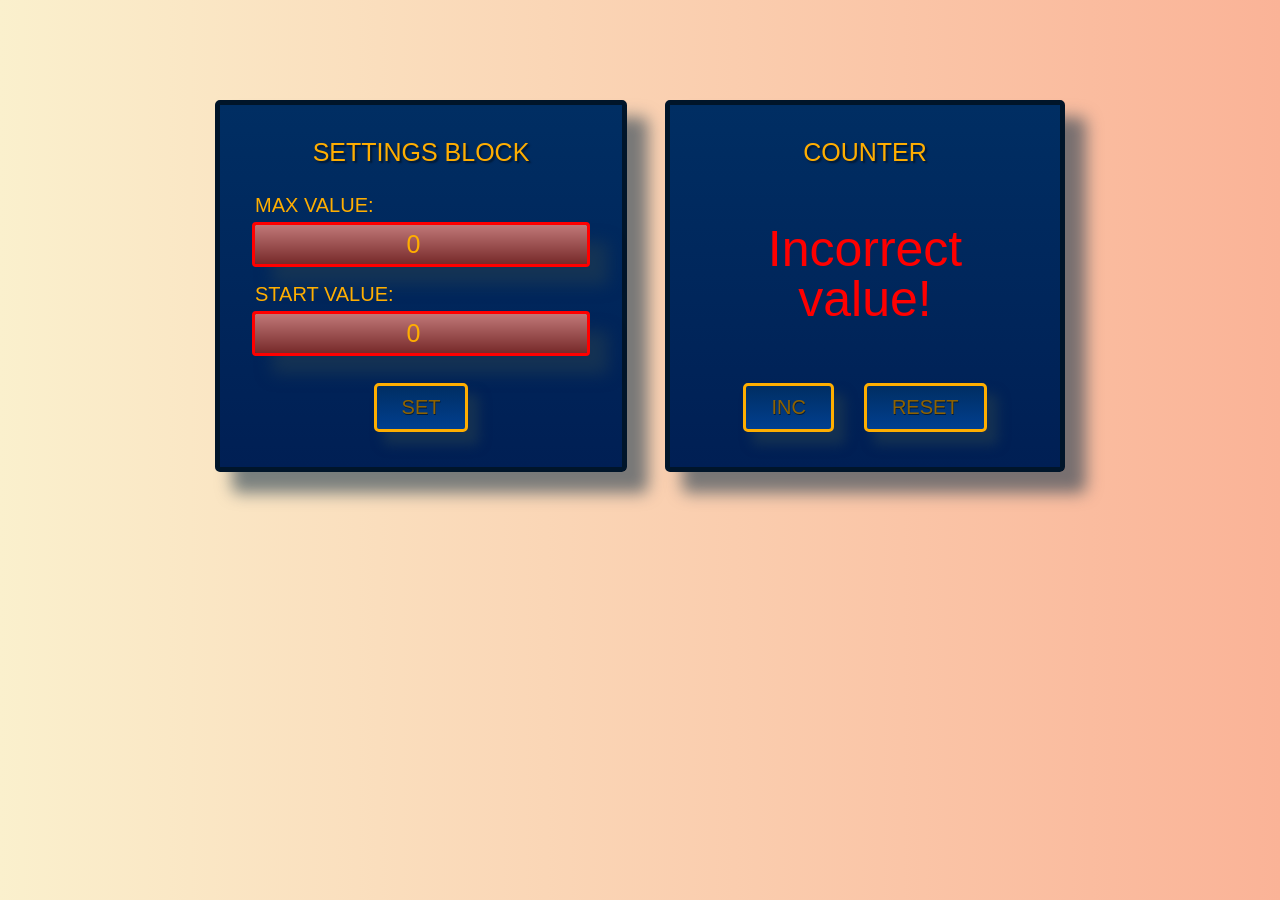
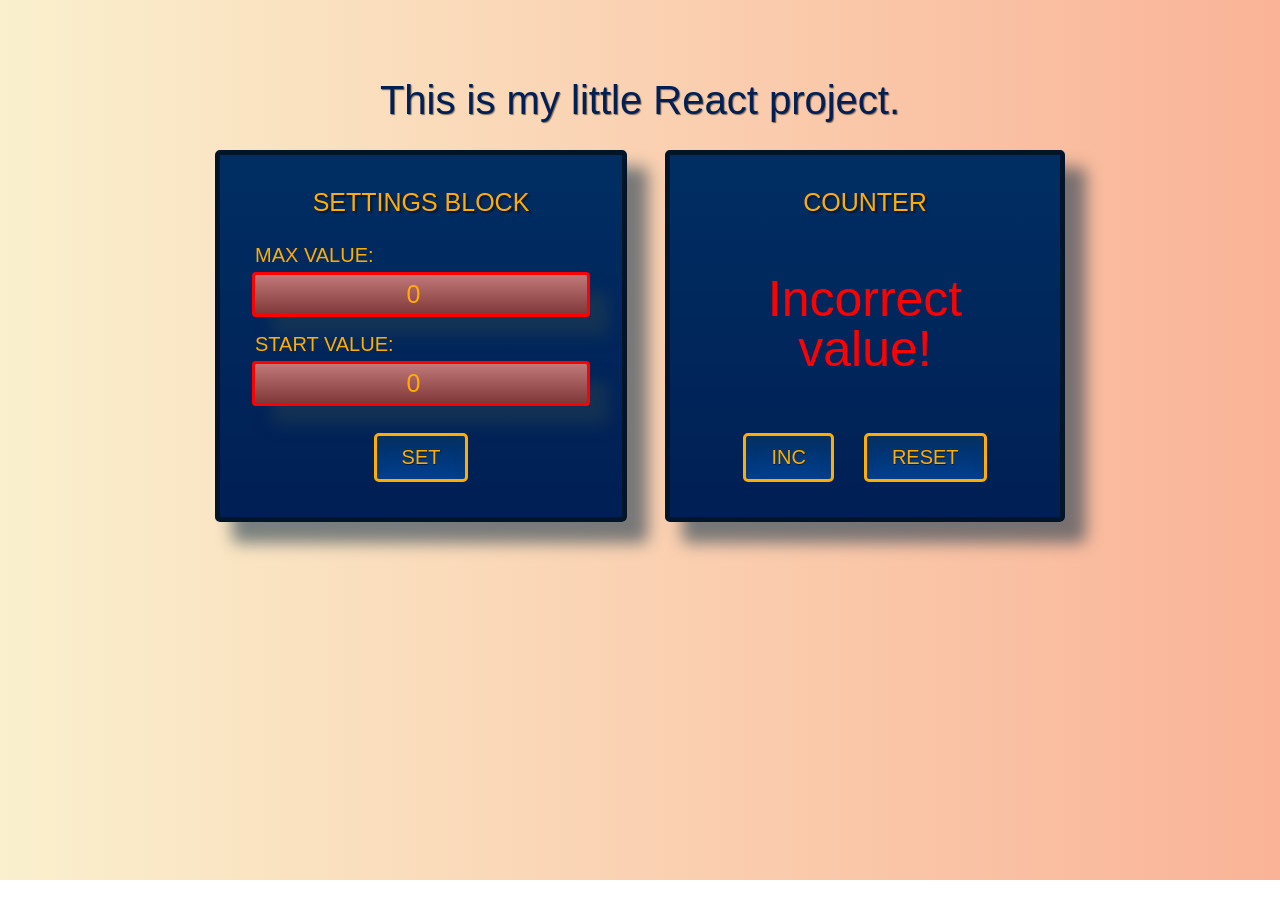
Before and after one commit to Zhenya1102/counter, a React (Create React App) app: page / in a window 1280 px wide. Built offline with nearby package versions, Linux system fonts and the light colour scheme; a web font is replaced by a local one.

Commit message:
Change style to the css file again

```diff
--- a/src/App.css
+++ /dev/null
@@ -1,6 +0,0 @@
-.App {
-    margin-top: 200px;
-}
-.App__container {
-    padding: 0 10px;
-}
--- a/src/App.tsx
+++ b/src/App.tsx
@@ -1,6 +1,7 @@
 import s from './Components/Setting.module.css'
 import './Components/null.css';
 import {Settings} from './Components/Settings';
+import React from 'react';
 
 
 
@@ -8,6 +9,7 @@ function App() {
     return (
         <div className={s.app}>
             <div className={s.app__container}>
+                <div className={s.app__title}>This is my little React project.</div>
                 <Settings/>
             </div>
         </div>
--- a/src/Components/Setting.module.css
+++ b/src/Components/Setting.module.css
@@ -1,8 +1,21 @@
 .app {
-    margin-top: 100px;
+    margin-top: 80px;
+    margin-bottom: 100px;
 }
 .app__container {
     padding: 0 10px;
+}
+.app__title {
+    text-align: center;
+    margin-bottom: 30px;
+    color: #001f54;
+    font-size: 40px;
+    text-shadow: 1px 1px 1px rgba(0,0,0,0.5);
+}
+@media (max-width: 490px) {
+    .app__title {
+        font-size: 25px;
+    }
 }
 .counter {
     display: flex;
@@ -26,6 +39,7 @@
     flex: 0 1 400px;
     display: flex;
     justify-content: center;
+    min-height: 367px;
 }
 .counter__display {
     display: flex;
@@ -68,14 +82,18 @@ label {
     font-family: 'Belanosima', sans-serif;
     transition: all 0.3s ease 0s;
 }
+@media (max-width: 350px) {
+    .input {
+        width: 100%;
+    }
+}
 .input:focus {
     outline:3px solid #ffae00;
 }
 
 .input__error {
     outline:3px solid red;
-    background-color: #c58489;
-    background: linear-gradient(to bottom, #c07878 0%, #772a2a 100%);
+    background: linear-gradient(to bottom, #c07878 0%, #803838 100%);
 }
 .input__error:focus {
     outline:3px solid red;
@@ -111,13 +129,16 @@ label {
     text-shadow: 0.5px 1px 0.5px rgba(0,0,0,0.5);
 }
 .counter__button:hover {
-    background-color: #c2a618;
+    background-color: #fccf00;
 }
 .counter__button:active {
     background-color: #8d6201;
 }
 .counter__button:disabled {
+    -webkit-box-shadow: 0px 5px 10px 2px rgba(34, 60, 80, 0.2) inset;
+    -moz-box-shadow: 0px 5px 10px 2px rgba(34, 60, 80, 0.2) inset;
+    box-shadow: 0px 5px 10px 2px rgba(34, 60, 80, 0.2) inset;
     background: linear-gradient(to bottom, #002E63 0%, #013f8f 100%);
-    color: #8d6201;
     border: 3px solid #ffae00;
+    color: #ffae00;
 }
--- a/src/index.css
+++ b/src/index.css
@@ -7,6 +7,7 @@ body {
   /*-webkit-font-smoothing: antialiased;*/
   /*-moz-osx-font-smoothing: grayscale;*/
   background: linear-gradient(90deg, #faf0cd, #fab397);
+  /*background: linear-gradient(70deg,#6992cc, #dcc155);*/
   font-family: 'Belanosima', sans-serif;
 }
 
```
